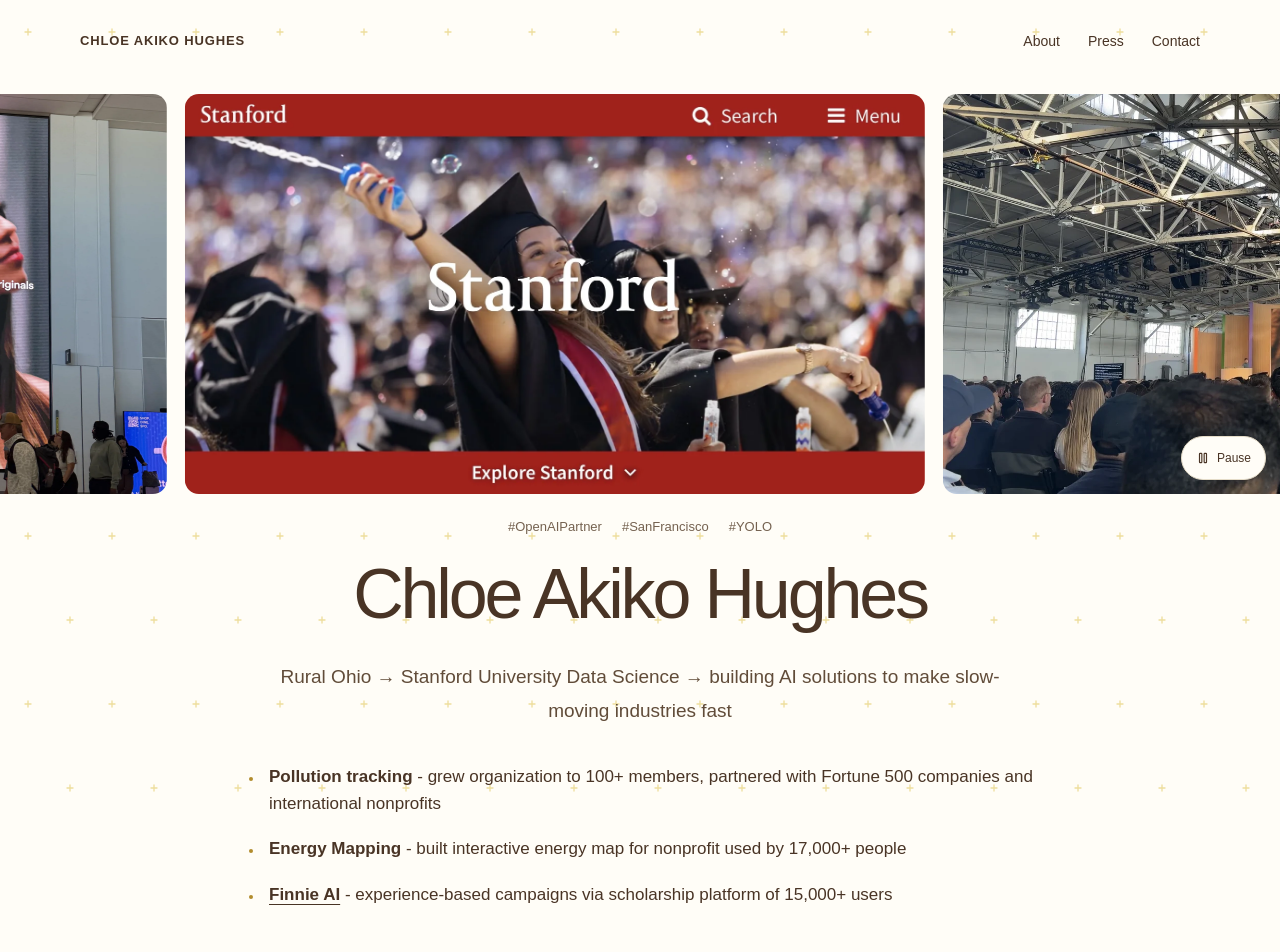
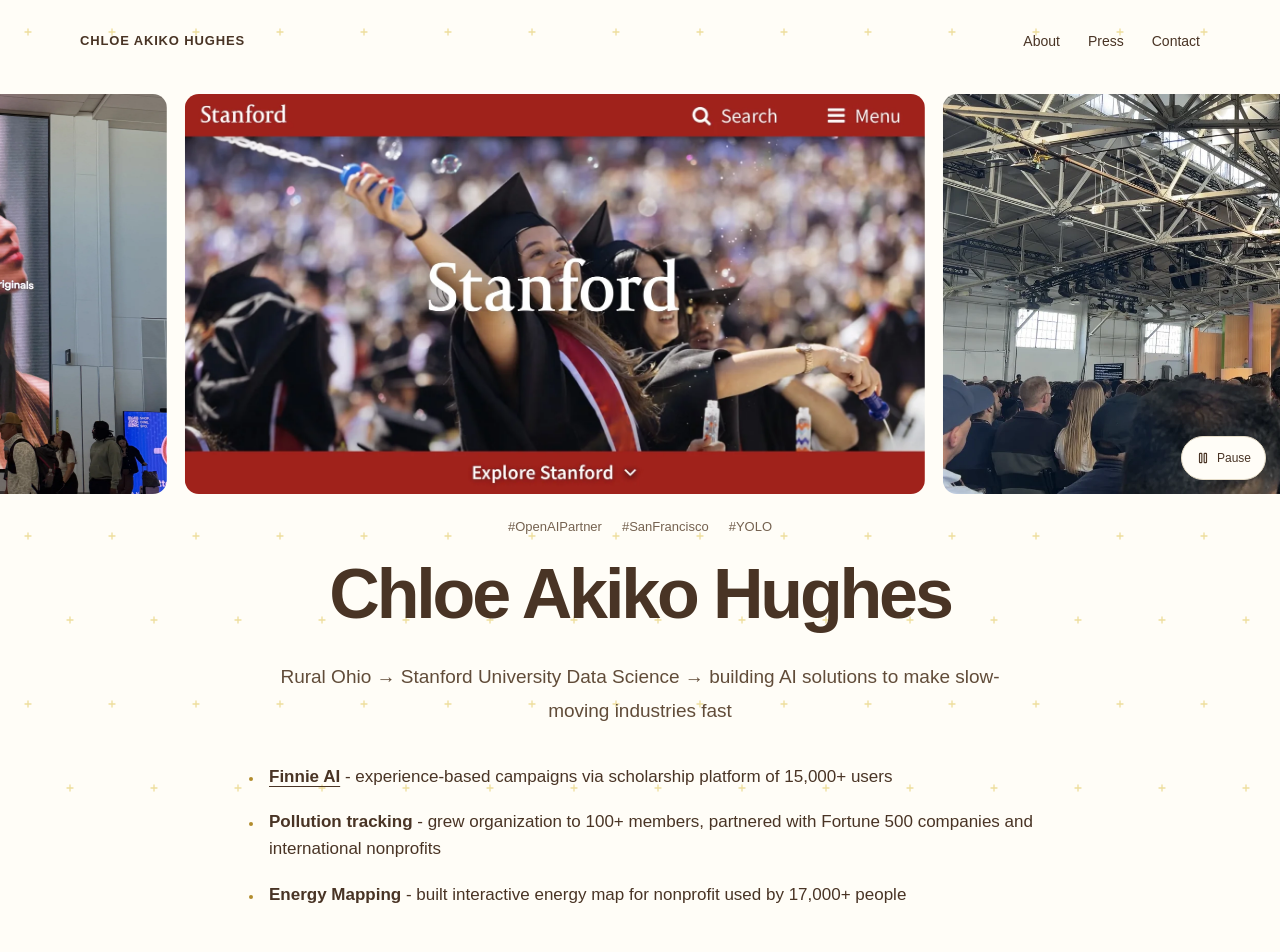
Before and after one commit to chloeahughes/personalweb, a Next.js app: page / in a window 1280 px wide. Shown: the top 952 px of the page. Built offline with nearby package versions, Linux system fonts and the light colour scheme.

Commit message:
Lead achievements with Finnie AI and bold the name

```diff
--- a/app/page.module.css
+++ b/app/page.module.css
@@ -23,7 +23,7 @@
 .hero { padding: 12px 0 76px; scroll-margin-top: 24px; }
 .heroCopy { max-width: 1184px; margin: auto; padding: 0 32px; }
 .hashtags { display: flex; justify-content: center; flex-wrap: wrap; gap: 8px 20px; margin: 23px 0 16px; color: var(--site-muted); font-size: 13px; }
-.name { margin: 0; text-align: center; font-weight: 400; font-size: clamp(36px, 5.5vw, 70px); letter-spacing: -.045em; line-height: 1.15; }
+.name { margin: 0; text-align: center; font-weight: 700; font-size: clamp(36px, 5.5vw, 70px); letter-spacing: -.045em; line-height: 1.15; }
 .story { max-width: 770px; margin: 25px auto 0; color: #614c39; text-align: center; font-size: clamp(16px, 1.65vw, 19px); line-height: 1.8; text-wrap: pretty; }
 .achievements { max-width: 800px; margin: 35px auto 0; padding-left: 23px; list-style: disc; display: grid; gap: 18px; font-size: 17px; }
 .achievements li { padding-left: 6px; }
--- a/app/page.tsx
+++ b/app/page.tsx
@@ -71,12 +71,12 @@ export default function Home() {
               Rural Ohio → Stanford University Data Science → building AI solutions to make slow-moving industries fast
             </p>
             <ul className={styles.achievements}>
-              <li><strong>Pollution tracking</strong> - grew organization to 100+ members, partnered with Fortune 500 companies and international nonprofits</li>
-              <li><strong>Energy Mapping</strong> - built interactive energy map for nonprofit used by 17,000+ people</li>
               <li>
                 <a href="https://findmescholarships.com/" target="_blank" rel="noopener noreferrer"><strong>Finnie AI</strong></a>
                 {" - experience-based campaigns via scholarship platform of 15,000+ users"}
               </li>
+              <li><strong>Pollution tracking</strong> - grew organization to 100+ members, partnered with Fortune 500 companies and international nonprofits</li>
+              <li><strong>Energy Mapping</strong> - built interactive energy map for nonprofit used by 17,000+ people</li>
             </ul>
           </div>
         </section>
```
